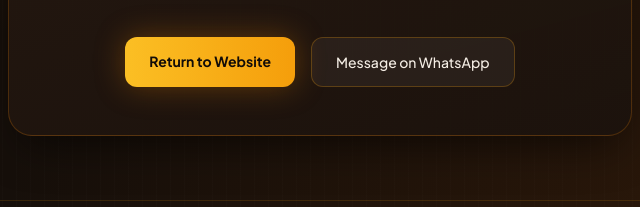
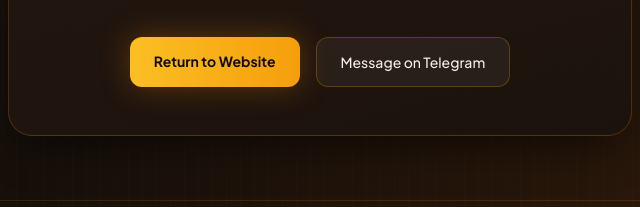
Before and after one commit to PeterYurich/peterguitarclass, a plain HTML site: page thank-you-lesson.html in a window 1280 px wide. Shown: the part 743-950 px from the top of the page, 320-960 px from the left. Drawn offline with nearby package versions, Linux system fonts and the light colour scheme.

Commit message:
Add files via upload

```diff
--- a/thank-you-lesson.html
+++ b/thank-you-lesson.html
@@ -116,8 +116,8 @@
                 <a href="index.html" class="px-6 py-3.5 bg-gradient-to-r from-amber-400 to-amber-500 hover:from-amber-300 hover:to-amber-400 text-wood-950 font-bold rounded-xl ember-glow transition text-sm">
                     Return to Website
                 </a>
-                <a href="https://wa.me/447818071120" target="_blank" rel="noopener noreferrer" class="px-6 py-3.5 bg-white/5 hover:bg-white/10 text-wood-100 font-medium rounded-xl border border-amber-500/25 transition text-sm">
-                    Message on WhatsApp
+                <a href="https://t.me/peterguitarist" target="_blank" rel="noopener noreferrer" class="px-6 py-3.5 bg-white/5 hover:bg-white/10 text-wood-100 font-medium rounded-xl border border-amber-500/25 transition text-sm">
+                    Message on Telegram
                 </a>
             </div>
         </div>
```
Also changed, not shown: book-lesson.html (+1 -1 lines), book-session.html (+2 -2 lines).
